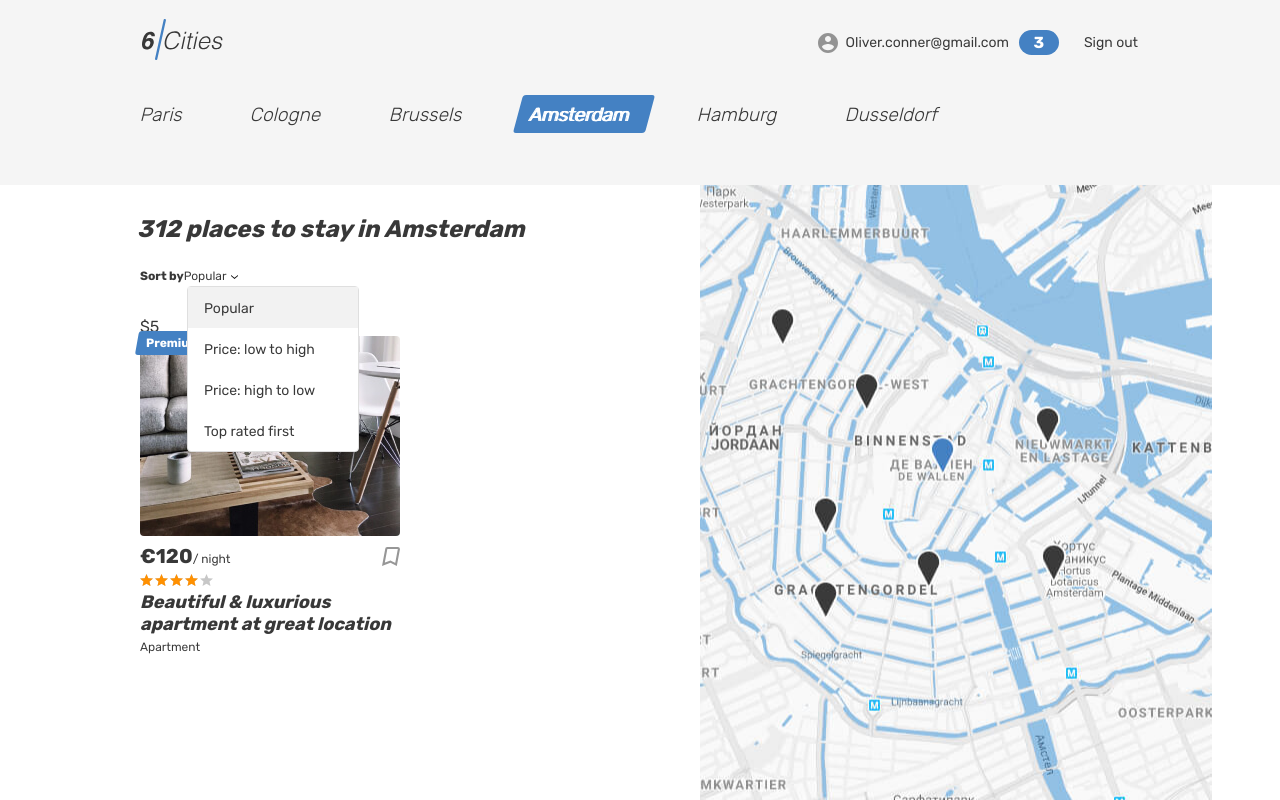
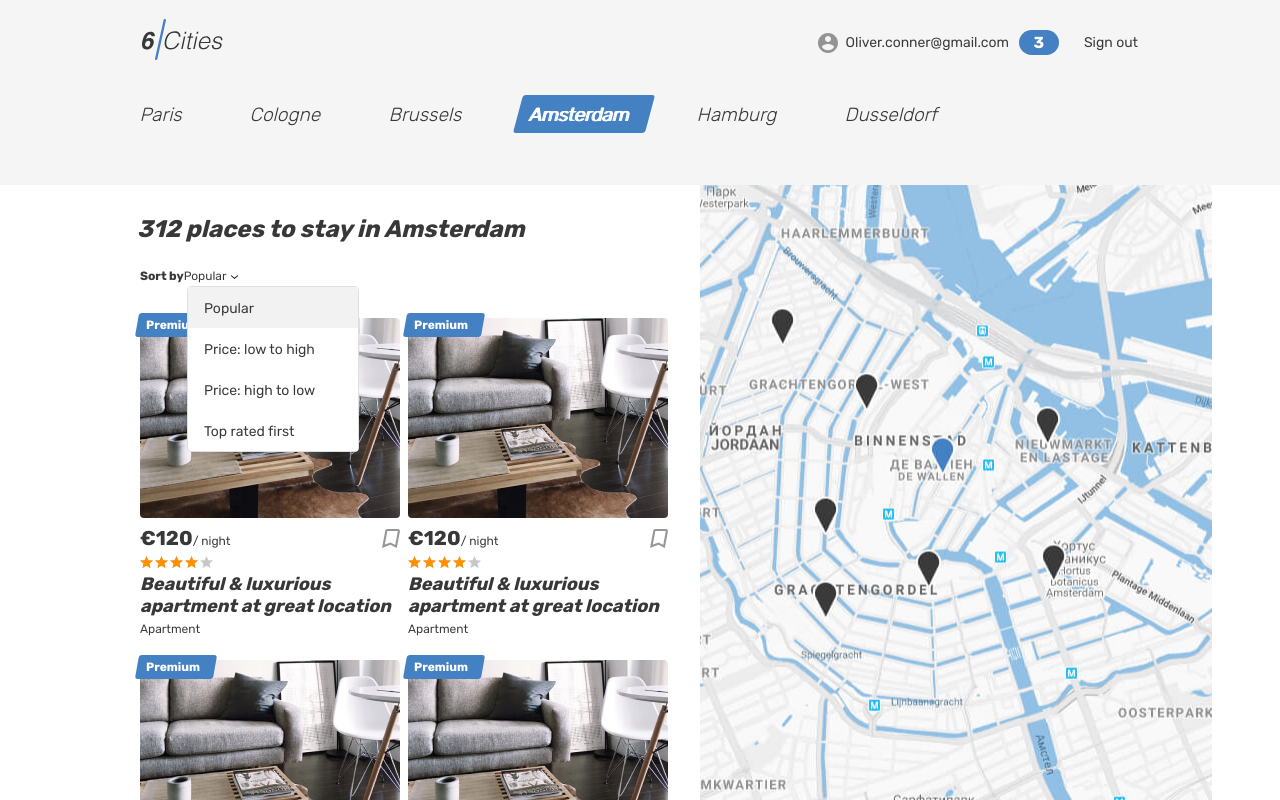
Before and after one commit to shchukin/170520-six-cities-1, a React (Create React App) app in the folder project/: page / in a window 1280 px wide. Built offline with nearby package versions, Linux system fonts and the light colour scheme.

Commit message:
multiple cards

```diff
--- a/project/src/pages/main/main.tsx
+++ b/project/src/pages/main/main.tsx
@@ -5,15 +5,14 @@ type PlaceCardProps = {
 }
 
 function Main({offersAmount}: PlaceCardProps): JSX.Element {
-
-  return(
+  return (
     <div className="page page--gray page--main">
       <header className="header">
         <div className="container">
           <div className="header__wrapper">
             <div className="header__left">
               <a className="header__logo-link header__logo-link--active">
-                <img className="header__logo" src="img/logo.svg" alt="6 cities logo" width="81" height="41" />
+                <img className="header__logo" src="img/logo.svg" alt="6 cities logo" width="81" height="41"/>
               </a>
             </div>
             <nav className="header__nav">
@@ -96,10 +95,9 @@ function Main({offersAmount}: PlaceCardProps): JSX.Element {
                 </ul>
               </form>
               <div className="cities__places-list places__list tabs__content">
-                <div className="cities__card">
-                  ${offersAmount}
-                  <PlaceCard/>
-                </div>
+                {
+                  Array.from(Array(offersAmount), (e, i) => <div className={'cities__card'} key={i}><PlaceCard/></div>)
+                }
               </div>
             </section>
             <div className="cities__right-section">
```
